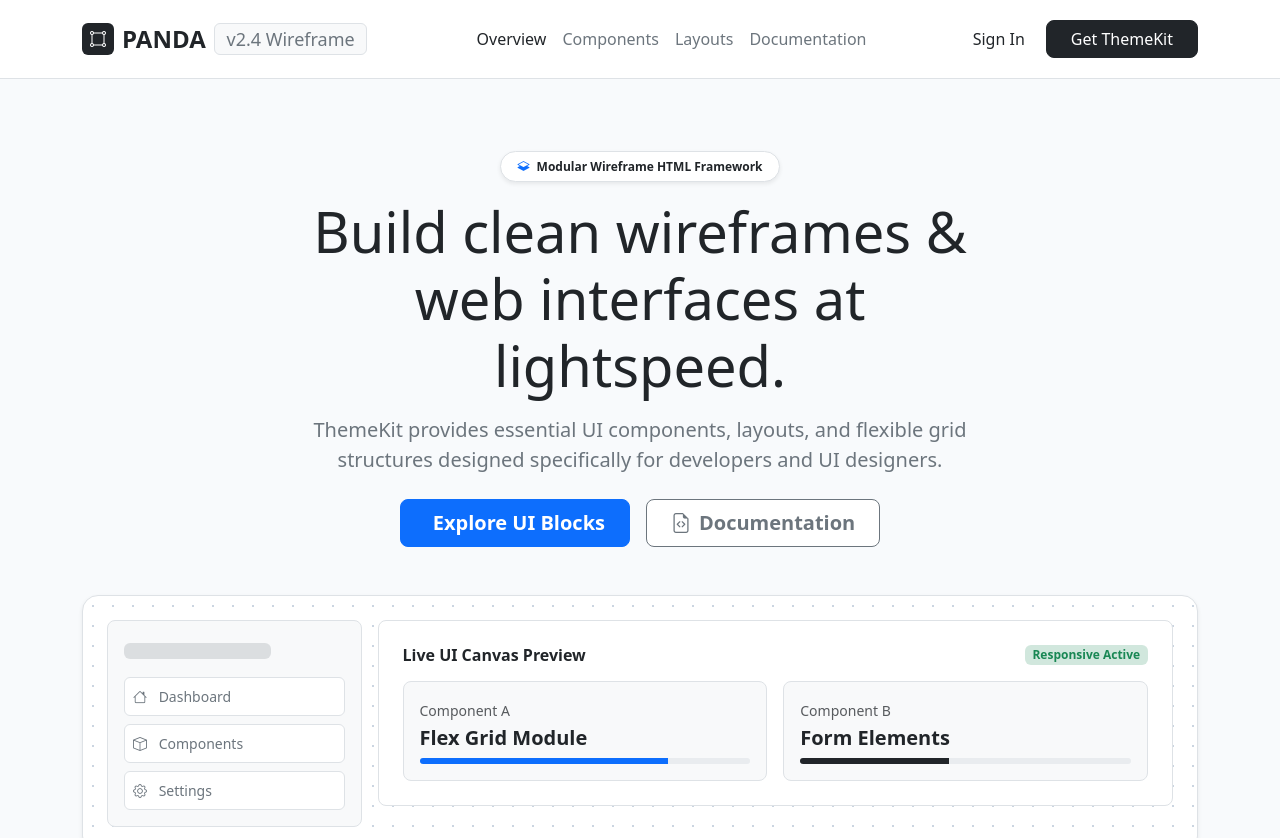
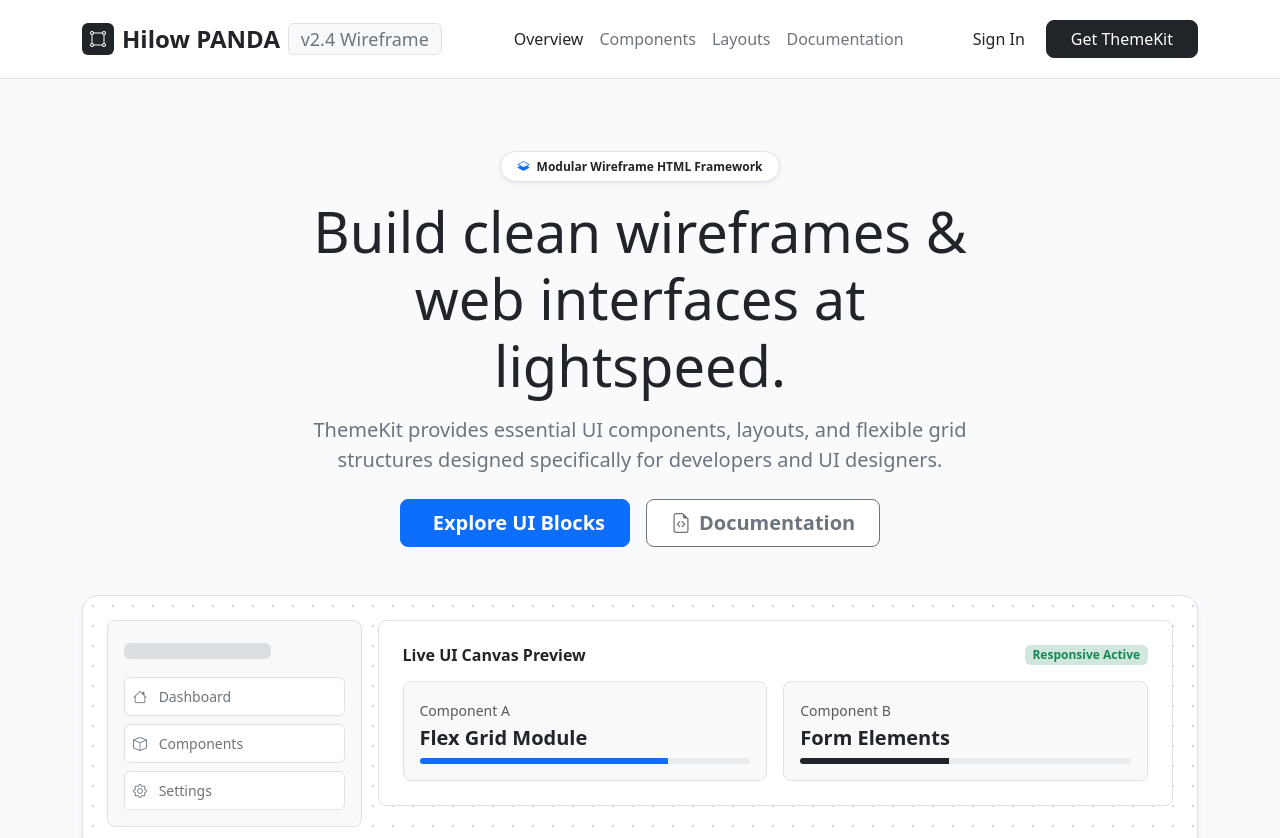
Before and after one commit to SarayutThibhodee/bootstrap-docker-assignment, a website built with Vite: page index.html in a window 1280 px wide. Shown: the top 838 px of the page. Built offline with nearby package versions, Linux system fonts and the light colour scheme; some icons are missing.

Commit message:
change name V1

```diff
--- a/index.html
+++ b/index.html
@@ -57,7 +57,7 @@
     <div class="container">
       <a class="navbar-brand d-flex align-items-center fw-bold fs-4 text-dark" href="#">
         <span class="bg-dark text-white rounded-2 px-2 py-1 me-2 fs-6"><i class="bi bi-bounding-box-circles"></i></span>
-        PANDA
+        Hilow PANDA
         <span class="badge bg-light text-secondary border ms-2 fs-7 fw-normal">v2.4 Wireframe</span>
       </a>
       <button class="navbar-toggler border-0" type="button" data-bs-toggle="collapse" data-bs-target="#navbarNav">
```
